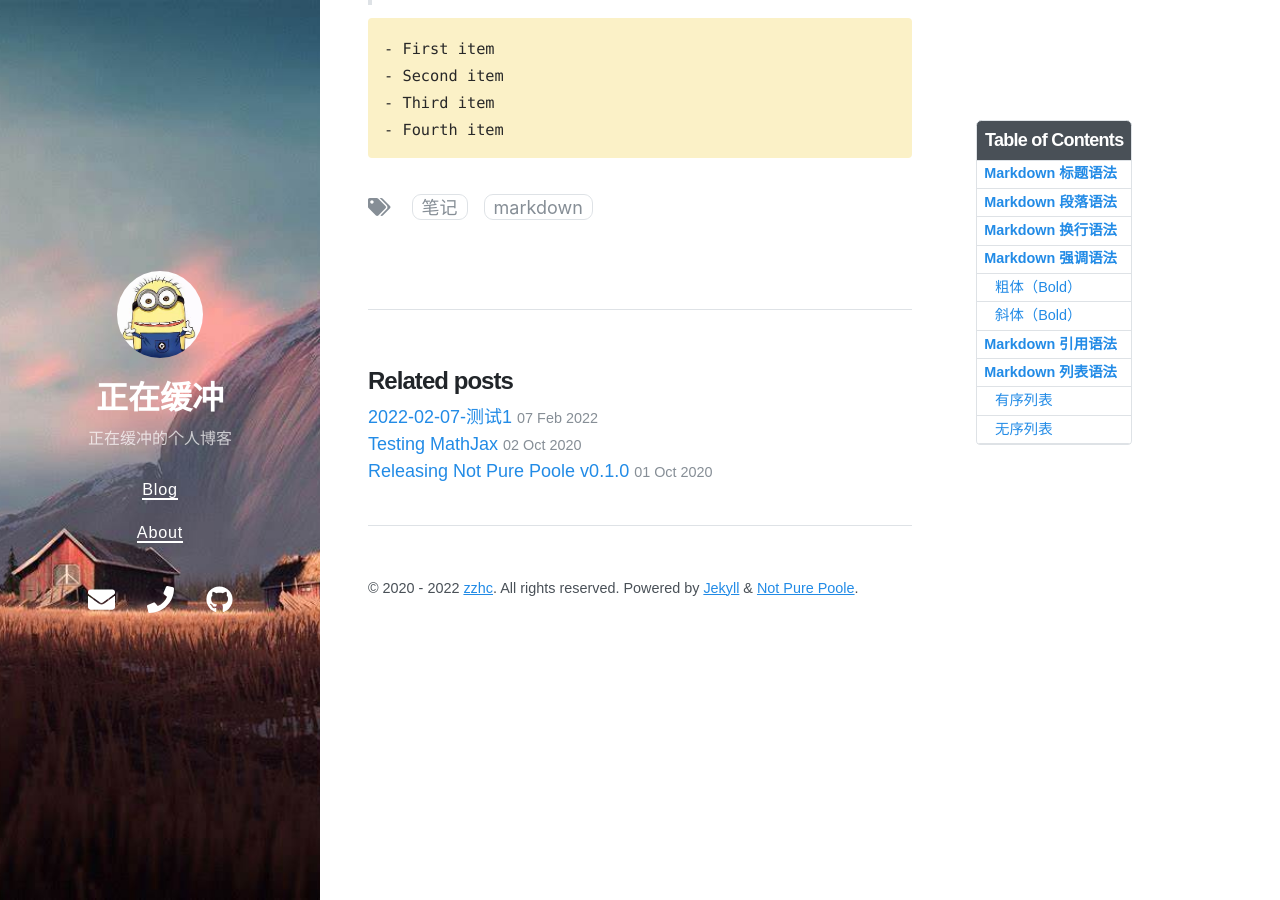
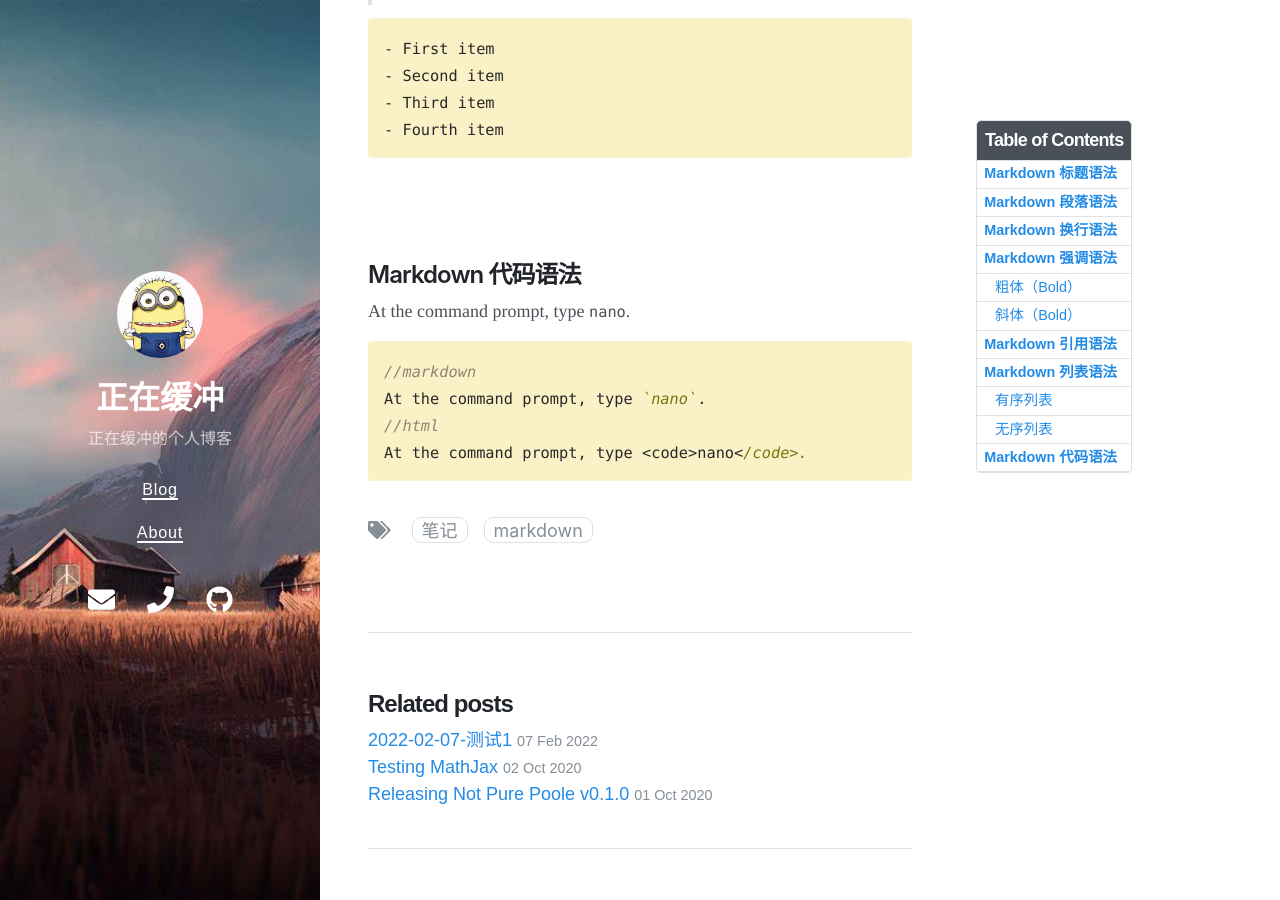
Before and after one commit to Zzhc3321/personal-blog.github.io, a Jekyll site: the page built from _posts/2022-02-08-Markdown-基础语法.md, in a window 1280 px wide and 900 px high, scrolled down 3690 px. Built offline with Jekyll 4.4.1, drawn with Linux system fonts in a browser that asks for light colours; nearby versions of some CDN libraries.

Commit message:
修改文件: _posts/2022-02-08-Markdown-基础语法.md

```diff
--- a/_posts/2022-02-08-Markdown-基础语法.md
+++ b/_posts/2022-02-08-Markdown-基础语法.md
@@ -131,3 +131,17 @@ Italicized text is the *cat's meow*.
 - Third item
 - Fourth item
 {% endhighlight %}
+
+
+<br>
+<br>
+## Markdown 代码语法
+
+At the command prompt, type `nano`.
+
+{% highlight js %}
+//markdown
+At the command prompt, type `nano`.
+//html
+At the command prompt, type <code>nano</code>.
+{% endhighlight %}
```
